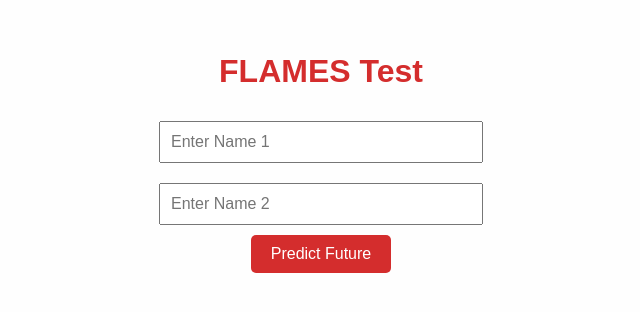
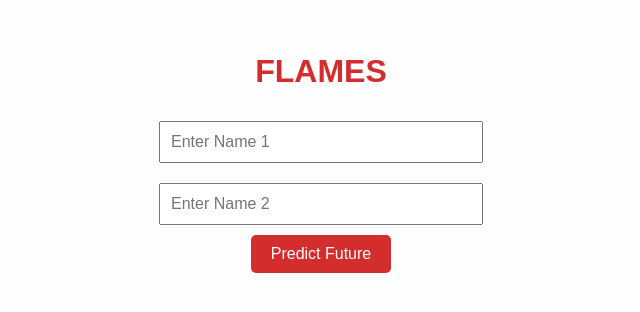
Before and after one commit to mqatd/flames, a plain HTML site: page index.html in a window 1280 px wide. Shown: the part 238-550 px from the top of the page, without its empty margins (319-959 px from the left). Drawn offline with Linux system fonts and the light colour scheme.

Commit message:
Update index.html

```diff
--- a/index.html
+++ b/index.html
@@ -43,7 +43,7 @@
   </style>
 </head>
 <body>
-  <h1>FLAMES Test</h1>
+  <h1>FLAMES</h1>
   <input id="name1" type="text" placeholder="Enter Name 1" maxlength="100" />
   <input id="name2" type="text" placeholder="Enter Name 2" maxlength="100" />
   <button onclick="runFLAMES()">Predict Future</button>
```
